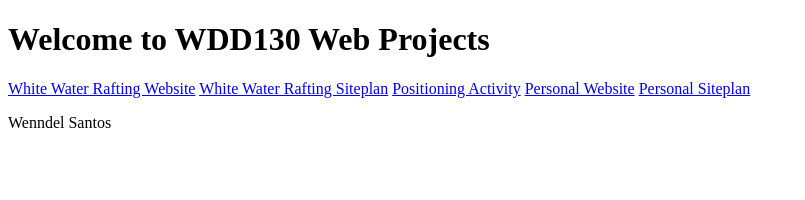
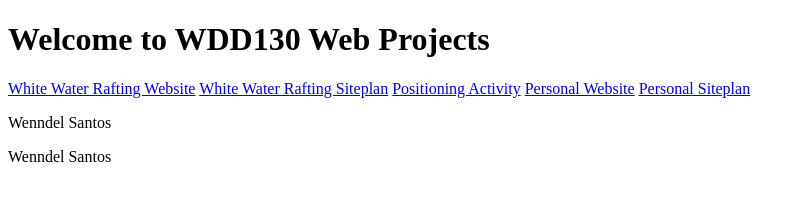
Before and after one commit to cwenndel/WDD130, a plain HTML site: page WDD 130 Home Page.html in a window 1280 px wide. Shown: the whole page, without its empty margins (0-805 px from the left). Drawn offline with Linux system fonts and the light colour scheme.

Commit message:
added paragraph

```diff
--- a/WDD 130 Home Page.html
+++ b/WDD 130 Home Page.html
@@ -18,5 +18,6 @@
   <a href="#">Personal Siteplan</a>
 </nav>
 <p> Wenndel Santos</p>
+<p> Wenndel Santos</p>
 </body>
 </html>
```
